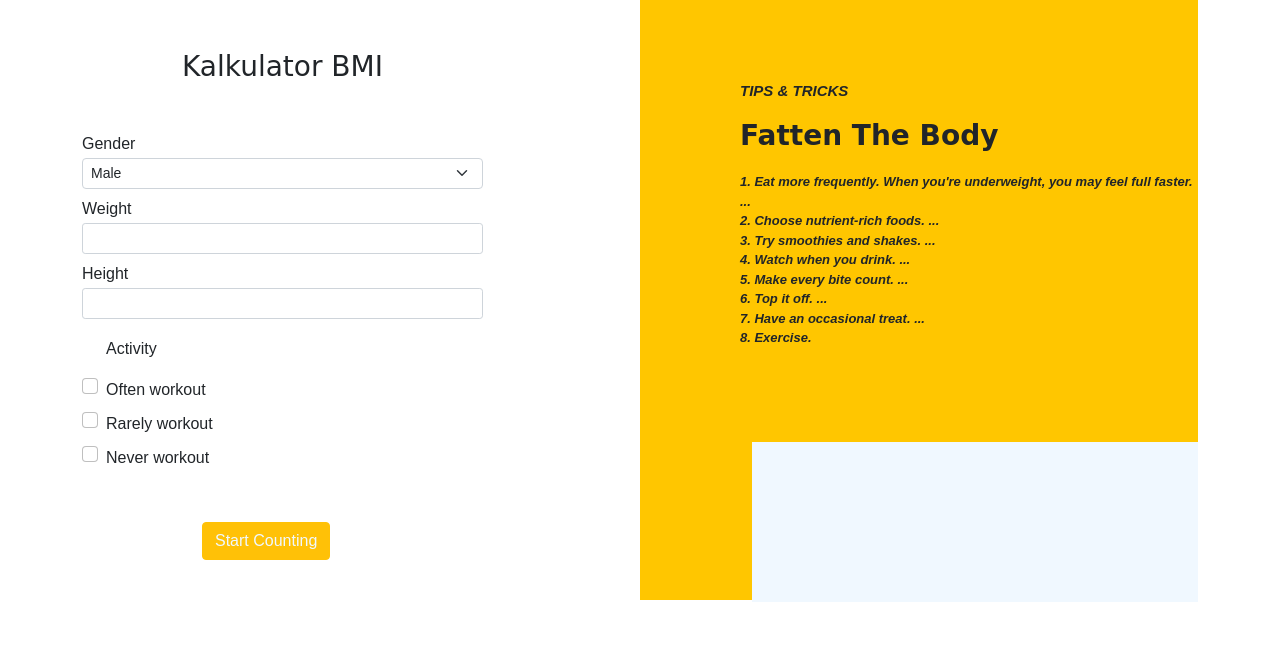
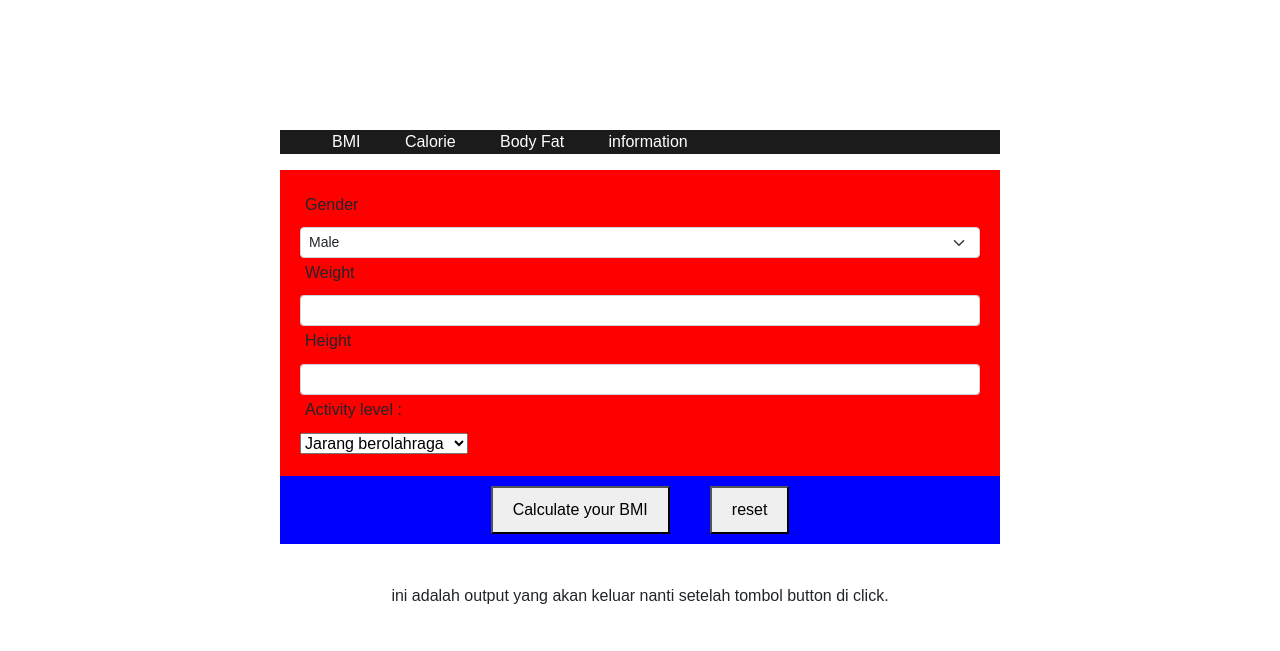
Before and after one commit to Ezar-Resha/Hackathon8-BMI-Calculator, a plain HTML site: page index.html in a window 1280 px wide. Drawn offline with nearby package versions, Linux system fonts and the light colour scheme; a web font is replaced by a local one.

Commit message:
Front end base + CSS base + Celeb name

```diff
--- a/index.html
+++ b/index.html
@@ -4,7 +4,7 @@
     <meta charset="UTF-8">
     <meta http-equiv="X-UA-Compatible" content="IE=edge">
     <meta name="viewport" content="width=device-width, initial-scale=1.0">
-    <title>Document</title>
+    <title>BMI Calculator</title>
     <link href="https://cdn.jsdelivr.net/npm/bootstrap@5.0.2/dist/css/bootstrap.min.css" rel="stylesheet">
     <link rel="preconnect" href="https://fonts.googleapis.com">
     <link rel="preconnect" href="https://fonts.gstatic.com" crossorigin>
@@ -12,46 +12,42 @@
     <link rel="stylesheet" href="style.css">
 </head>
 <body>
-    <div class="container">
-        <div class="content-left">
-            <h3>Kalkulator BMI</h3>
+    <div class="container"> <!-- ini box utama -->
+        <div class="main"> <!-- ini lokasi applikasi-->
+            <div class="head"> <!-- navigation bar applikasi-->
+               <ul>
+                    <li> BMI  </li>
+                    <li> Calorie </li>
+                    <li> Body Fat </li>
+                    <li> information </li>
+               </ul>
+            </div>
+            <div class="form"> <!-- ini form yang akan diisi-->
                 <form action="">
                     <h6>Gender</h6>
                     <select class="form-select form-select-sm" aria-label=".form-select-sm example">
-                    <option value="1">Male</option>
-                    <option value="2">Female</option>
+                        <option value="Male">Male</option>
+                        <option value="Female">Female</option>
                     </select>
                     <h6>Weight</h6>
                     <input class="form-control form-control-sm" type="number" aria-label=".form-control-sm example">
                     <h6>Height</h6>
                     <input class="form-control form-control-sm" type="number" aria-label=".form-control-sm example">
-                <div class="form-check">
-                    <h6>Activity</h6>
-                    <input class="form-check-input" type="checkbox" value="" id="flexCheckDefault">
-                    <label class="form-check-label" for="flexCheckDefault">Often workout</label> <br>
-                    <input class="form-check-input" type="checkbox" value="" id="flexCheckDefault">
-                    <label class="form-check-label" for="flexCheckDefault">Rarely workout</label> <br>
-                    <input class="form-check-input" type="checkbox" value="" id="flexCheckDefault">
-                    <label class="form-check-label" for="flexCheckDefault">Never workout</label>
+                    <h6>Activity level :</h6>
+                        <!-- jadiin drop down-->
+                        <select class="form-select-activity-level" for="activityLevel"> Choose your activity level:
+                            <option value="lowLevel"> Jarang berolahraga </option>
+                            <option value="midLevel"> Kadang berolahraga </option>
+                            <option value="highLevel"> Sering berolahraga </option>
+                        </select>
+                </form>
             </div>
-            </form>
-            <button type="button" class="btn btn-warning">Start Counting</button>
+            <div class="buttons">
+                <button type="button" name="calculate" class="calculateButton"> <!-- function --> Calculate your BMI </button>
+                <button type="button" name="reset" class="calculateButton"> <!-- function remove--> reset </button>
             </div>
-        <div class="content-right">
-            <p>TIPS & TRICKS</p>
-            <h3>Fatten The Body</h3>
-            <p class="p">
-                1. Eat more frequently. When you're underweight, you may feel full faster. ...<br>
-                2. Choose nutrient-rich foods. ...<br>
-                3. Try smoothies and shakes. ...<br>
-                4. Watch when you drink. ...<br>
-                5. Make every bite count. ...<br>
-                6. Top it off. ...<br>
-                7. Have an occasional treat. ...<br>
-                8. Exercise.
-            </p>
-            <div class="count">
-                <div class="trans"></div>
+            <div class="output">
+                <p class="outputContent"> ini adalah output yang akan keluar nanti setelah tombol button di click.</p>
             </div>
         </div>
     </div>
--- a/style.css
+++ b/style.css
@@ -1,66 +1,71 @@
-body{
+*{
     margin: 0;
     padding: 0;
     font-family: 'Rubik', Arial, sans-serif;
-    overflow: hidden;
+    box-sizing: border-box;
+}
+.body{
+    background-color: #1b1b1b;
 }
 .container{
-    width: 100%;
-    box-sizing: border-box;
+    min-height: 100vh;
+    display: flex;
+    align-items: center;
+    justify-content: center;
+
 }
-.container .content-left{
-    float: left;
-    box-sizing: border-box;
+
+.main {
+        max-width: 1080px;
+        background: #fff;
+        width: 720px;
+        height: 540px;
+
+    }
+
+.main .head{
+    background-color: #1b1b1b;
 }
-.container h3{
-    margin: 50px 100px;
-    font-family: 'Orelega One', cursive;;
+
+.main .head ul li{
+    list-style: none;
+    display: inline-block;
+    margin: 0 20px;
+    font-size: 16px;
+    text-align: center;
+    font-weight: 300;
+    color:white;
 }
-form h6{
-    margin-top: 10px;
-    margin-bottom: 5px;
+.main .form{
+    background-color: red;
 }
-.form-check{
-    margin-top: 20px;
+
+.main .buttons{
+    background-color: blue;
+    display: flex;
+    justify-content: center;
+    align-items: center;
 }
-.form-check h6{
-    margin-bottom: 10px;
+
+.calculateButton{
+    padding: 10px 20px;
+    margin: 10px 20px;
 }
-.form-check input, label{
-    margin-top: 10px;
+.main .output{
+    background-color: white;
 }
-.content-left button{
-    margin: 50px 120px;
-    color: aliceblue;
+
+.form{
+    padding: 20px 20px;
 }
-.container .content-right{
-    box-sizing: border-box;
-    float: right;
-    width: 50%;
-    height: 600px;
-    background-color: rgb(255, 198, 0);
+
+.form h6{
+    padding: 5px 5px;
 }
-.content-right P{
-    font-size: 15px;
-    font-weight: bolder;
-    font-style: oblique;
-    margin-top: 80px;
-    margin-left: 100px;
+
+.output p{
+    padding: 40px 0;
+    text-align: center;
+    font-size: 16px;
+
 }
-.content-right h3{
-    margin-top: 0px;
-    font-weight: bolder;
-}
-.content-right .p{
-    margin-top: -30px;
-    font-size: 13px;
-}
-.content-right .count{
-    float: right;
-    margin-top: 14%;
-    width: 80%;
-    height: 160px;
-    overflow: hidden;
-    box-sizing: border-box;
-    background-color: aliceblue;
-}
```
Also changed, not shown: test.js (added, +88 -0 lines). Lines whose indentation alone changed are shown as unchanged.
